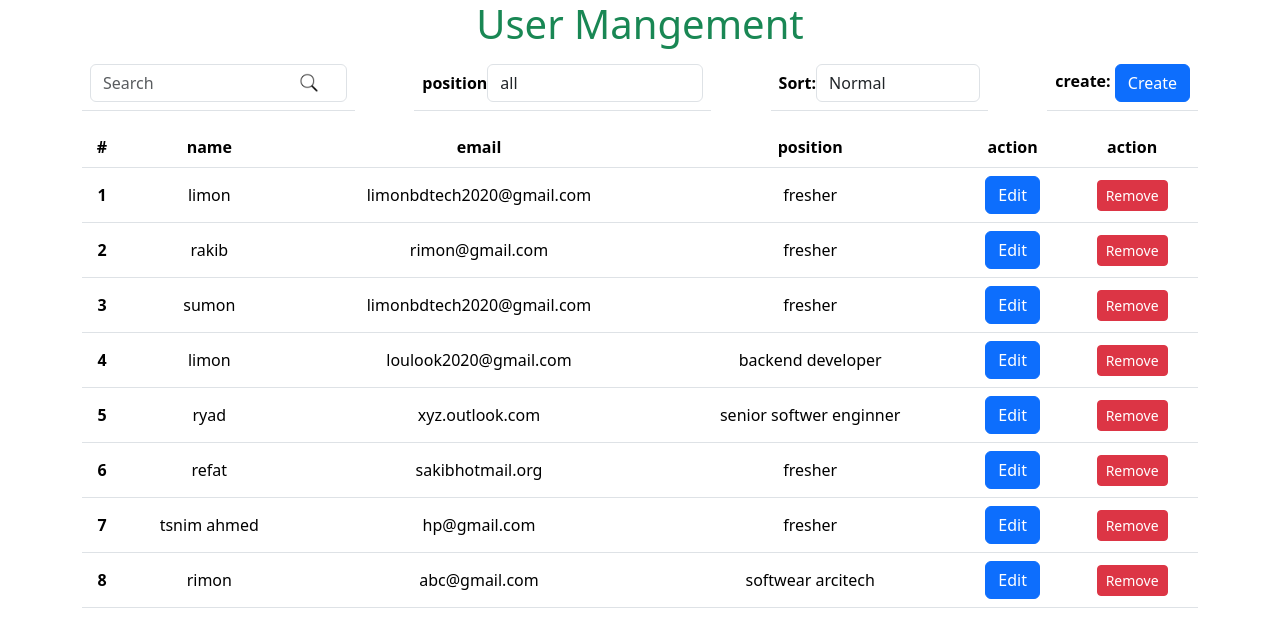
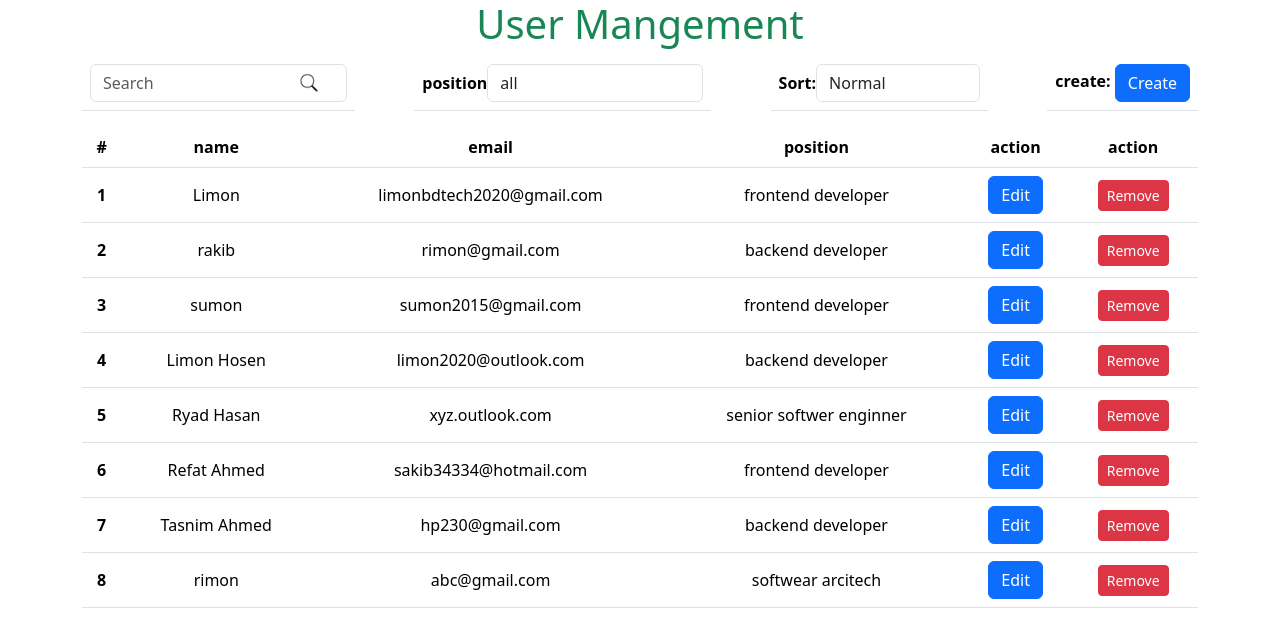
Before and after one commit to limonbdtech/User_Management, a React (Vite) app: page / in a window 1280 px wide. Shown: the top 638 px of the page. Built offline with nearby package versions, Linux system fonts and the light colour scheme.

Commit message:
updateall

```diff
--- a/src/Component/Controls/Position.jsx
+++ b/src/Component/Controls/Position.jsx
@@ -13,6 +13,7 @@ function Position() {
     <label htmlFor="exampleFormControlSelect1">position</label>
     <select className="form-control" name="position" value={Position} onChange={(e)=>dispatch(Positionmethod(e.target.value))} id="exampleFormControlSelect1">
       <option value="all">all</option>
+      <option value="frontend">frontend developer</option>
       <option value="backend">backend developer</option>
       <option value="senior">senior softwear enginner</option>
       <option value="softwear">softwear arcitech</option>
--- a/src/Component/Create.jsx
+++ b/src/Component/Create.jsx
@@ -9,7 +9,7 @@ function Create({ setCreate }) {
   // Redux setup
   let dispatch = useDispatch();
   let onchange = useSelector(state => state.onchange);
-  let user = useSelector(state => state.user);
+
 
   // State for handling errors
   let [error, setError] = useState("");
@@ -32,17 +32,36 @@ function Create({ setCreate }) {
     }
   }
 
+   let fnameValidation = (fname)=>{
+    let separet = fname.split(" ");
+
+    let joinName =  separet.map(item=>{
+     let firstLetter = item.charAt(0).toUpperCase()
+      let fnameWithoutFirstLeter = item.slice(1,item.length)
+         return (firstLetter + fnameWithoutFirstLeter)
+
+    })
+
+     let finalName = joinName.join(" ")
+     return finalName
+   }
+
+
   // Handler for form submission
   const add = (e) => {
     e.preventDefault();
-       console.log("add")
     // Basic email validation using regex
     if (emailRegex.test(onchange.email)) {
       // Dispatch action to add user data
-      dispatch(Add(onchange));
-      console.log("Validation passed");
-      console.log(onchange)
-      console.log(user)
+      let {fname} = onchange;
+
+
+
+  onchange.fname = fnameValidation(fname)
+
+
+      dispatch(Add(onchange))
+
       setCreate(null); // Close the modal
       dispatch(Change("fname", "")); // Clear form inputs
       dispatch(Change("email", ""));
--- a/src/Component/Show/ShowRow.jsx
+++ b/src/Component/Show/ShowRow.jsx
@@ -22,8 +22,6 @@ function ShowRow({
     dispatch(Edite(true));
     dispatch(EditeCondition(id));
   };
-
-  console.log(item)
   return (
     <tr className="text-center">
       <th scope="row">{index + 1}</th>
--- a/src/service/reducer/reducer.js
+++ b/src/service/reducer/reducer.js
@@ -19,45 +19,45 @@ let initialState = {
     },
     user:[
         {
-            fname:"limon",
+            fname:"Limon",
             email:"limonbdtech2020@gmail.com",
-            position:"fresher",
+            position:"frontend developer",
             id:"aekadl2323ae3"
         },
         {
             fname:"rakib",
             email:"rimon@gmail.com",
-            position:"fresher",
+            position:"backend developer",
             id:"asdfaskllkasdf2343"
         },
         {
             fname:"sumon",
-            email:"limonbdtech2020@gmail.com",
-            position:"fresher",
+            email:"sumon2015@gmail.com",
+            position:"frontend developer",
             id:"aekadl2323ae3asdasf3434"
         },
         {
-            fname:"limon",
-            email:"loulook2020@gmail.com",
+            fname:"Limon Hosen",
+            email:"limon2020@outlook.com",
             position:"backend developer",
             id:"aekadl2323ae3asdf3452"
         },
         {
-            fname:"ryad",
+            fname:"Ryad Hasan",
             email:"xyz.outlook.com",
             position:"senior softwer enginner",
             id:"aekadl2323ae3456435sas"
         },
         {
-            fname:"refat",
-            email:"sakibhotmail.org",
-            position:"fresher",
+            fname:"Refat Ahmed",
+            email:"sakib34334@hotmail.com",
+            position:"frontend developer",
             id:"343gffaekadl2323ae3"
         },
         {
-            fname:"tsnim ahmed",
-            email:"hp@gmail.com",
-            position:"fresher",
+            fname:"Tasnim Ahmed",
+            email:"hp230@gmail.com",
+            position:"backend developer",
             id:"764534sdfaekadl2323ae3"
         },
         {
@@ -69,7 +69,7 @@ let initialState = {
     ]
 }
 
-export let Counter =(state=initialState,action)=>{
+export let User =(state=initialState,action)=>{
     switch (action.type) {
 
   case handlechange :
--- a/src/store.js
+++ b/src/store.js
@@ -1,6 +1,6 @@
 import { createStore} from "redux";
-import { Counter } from "./service/reducer/reducer";
+import { User} from "./service/reducer/reducer";
 
-let store = createStore(Counter)
+let store = createStore(User)
 
 export default store;
```
